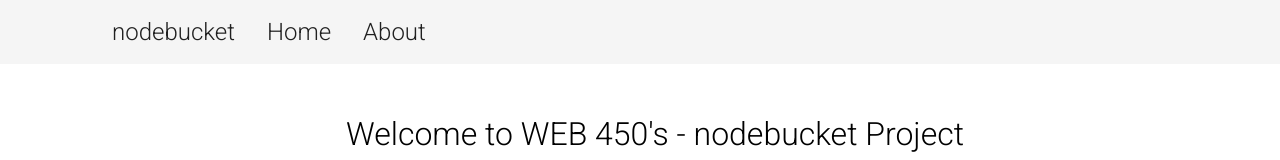
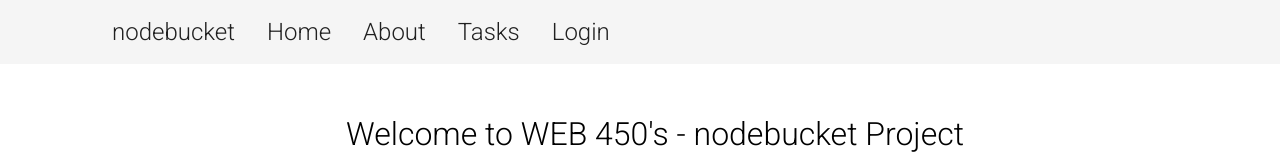
Before and after one commit to imaaxa/nodebucket, an Angular app: page /#/ in a window 1280 px wide. Shown: the top 160 px of the page. Built offline with nearby package versions, Linux system fonts and the light colour scheme.

Commit message:
Modified menu links

```diff
--- a/src/app/shared/base-layout/base-layout.component.html
+++ b/src/app/shared/base-layout/base-layout.component.html
@@ -6,10 +6,12 @@
       <!-- navbar container -->
       <div class="navbar-container">
         <!-- logo -->
-        <button class="logo" routerLink="/" mat-button>nodebucket</button>
+        <button class="logo" [routerLink]="['/home']" mat-button>nodebucket</button>
 
-        <button class="navbar-link" routerLink="/" mat-button>Home</button>
-        <button class="navbar-link" mat-button>About</button>
+        <button class="navbar-link" routerLinkActive="active" [routerLink]="['/home']" mat-button>Home</button>
+        <button class="navbar-link" routerLinkActive="active" [routerLink]="['/about']" mat-button>About</button>
+        <button class="navbar-link" routerLinkActive="active" [routerLink]="['/tasks']" mat-button>Tasks</button>
+        <button class="navbar-link" routerLinkActive="active" [routerLink]="['/login']" mat-button>Login</button>
       </div>
 
     </mat-toolbar>
```
